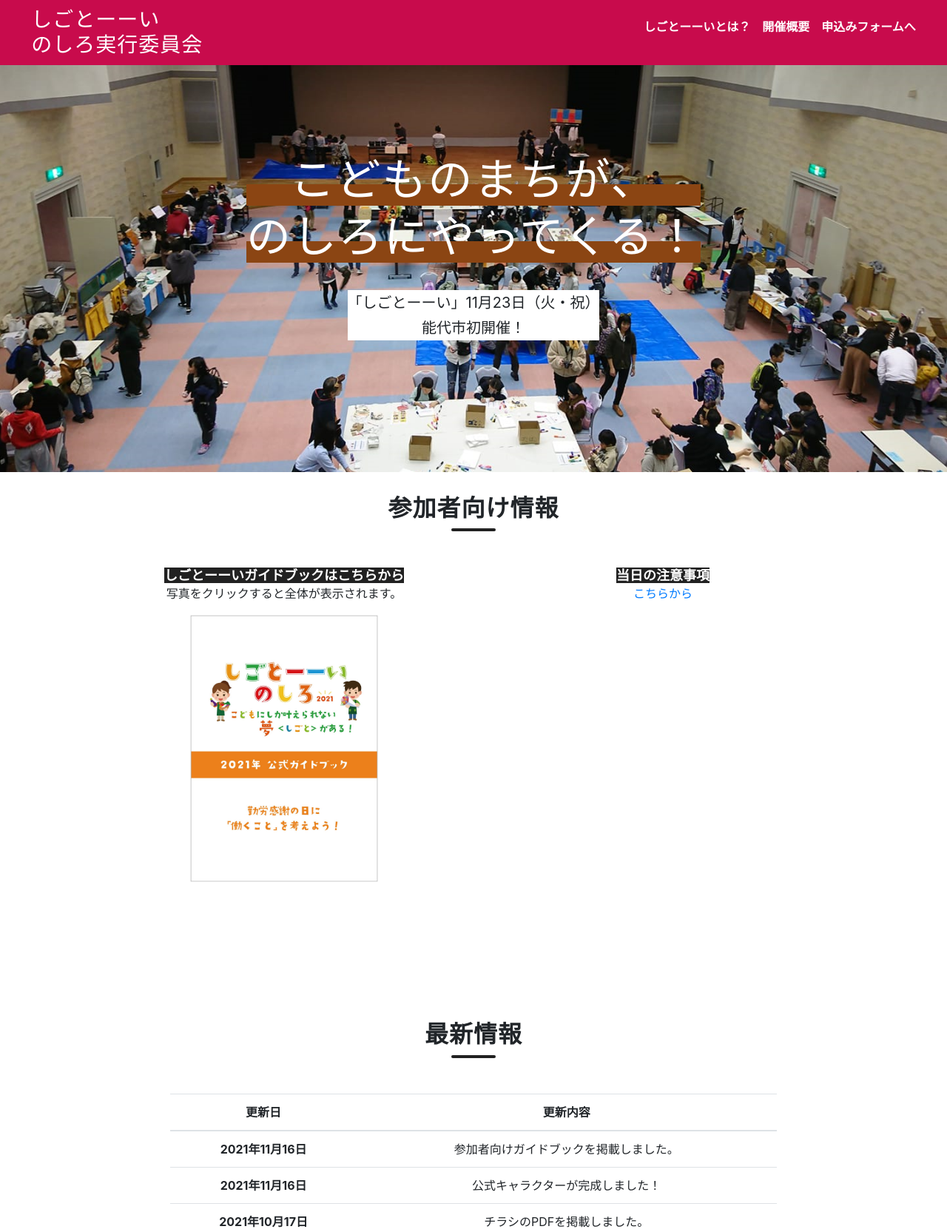
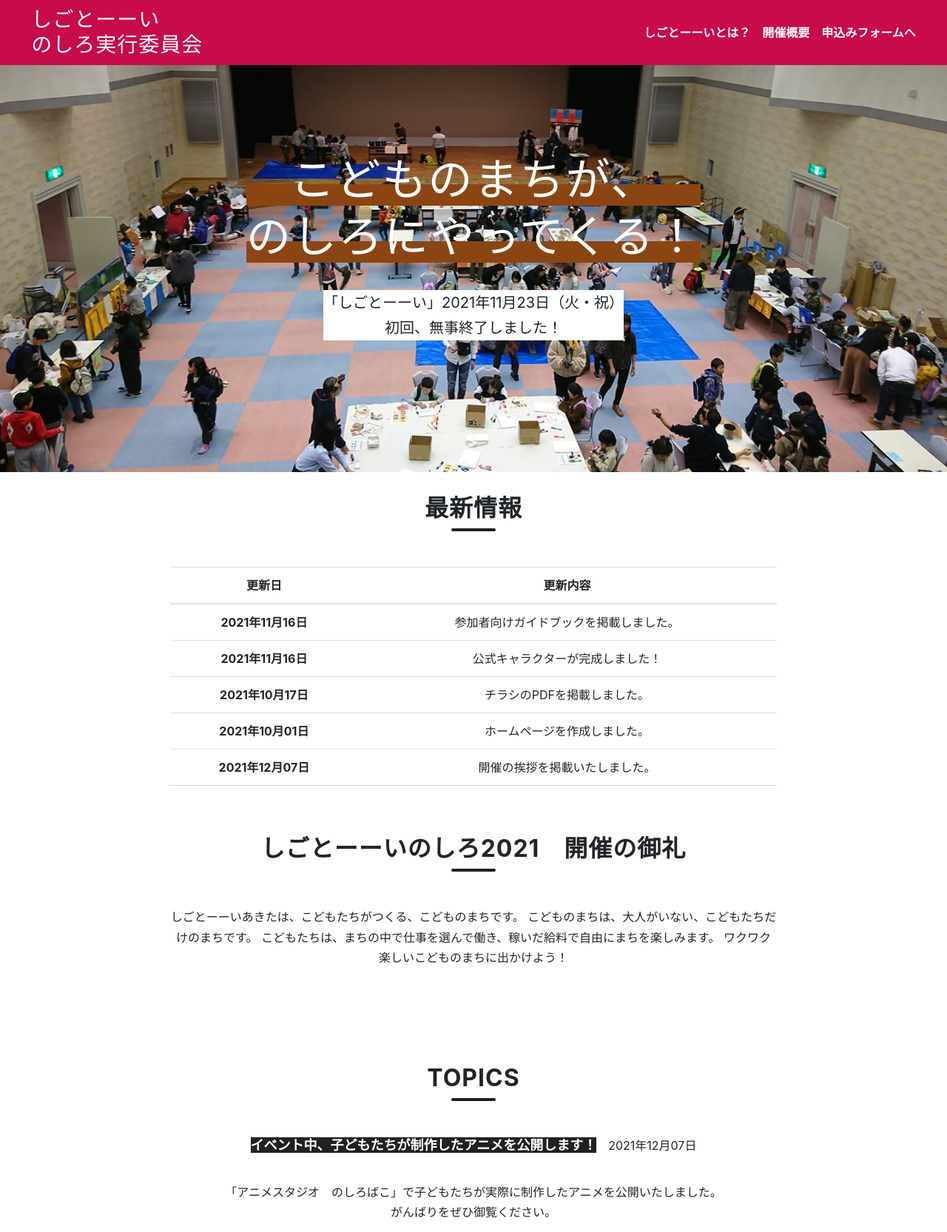
Before and after one commit to smatsus0814/shigoto--i_noshiro, a PHP site: page / in a window 1280 px wide. Shown: the top 1665 px of the page at 74% size. Run offline with PHP 8.4, Linux system fonts and the light colour scheme.

Commit message:
アニメ、開催の挨拶を追加

```diff
--- a/assets/css/style.css
+++ b/assets/css/style.css
@@ -202,7 +202,9 @@ html, body {
     margin: 0 auto;
   }
 }
+
 .gnav__list {
+  margin-bottom: 0;
   display: flex;
   align-items: center;
 }
@@ -654,6 +656,7 @@ li.price__item {
 }
 .recruit__desc {
   width: 80%;
+  margin-bottom: 48px !important;
   margin: 0 auto;
   line-height: 1.7;
   text-align: center;
--- a/index.html
+++ b/index.html
@@ -33,12 +33,13 @@
             <p>こどものまちが、</p>
             <p>のしろにやってくる！</p>
         </h2>
-        <p class="fv__desc"> 「しごとーーい」11月23日（火・祝）<br>能代市初開催！ </p>
+        <p class="fv__desc"> 「しごとーーい」2021年11月23日（火・祝）<br>初回、無事終了しました！ </p>
         <!-- /.container -->
       </div>
       <!-- /.fv -->
     </section>
 
+    <!---参加者向け情報---
     <section class="about" id="about">
       <div class="about__container section__container">
         <h2 class="about__ttl section__ttl">参加者向け情報</h2>
@@ -60,13 +61,9 @@
               <p class="about__subdesc"></p>
             </div>
         </ul>
-
-
-        <!-- /.container -->
       </div>
-      <!-- /.about -->
     </section>
-
+    ------->
 
     <section class="about" id="about">
       <div class="about__container section__container">
@@ -96,6 +93,11 @@
               <tr>
                 <th scope="row">2021年10月01日</th>
                 <td>ホームページを作成しました。</td>
+              </tr>
+              <tr>
+                <th scope="row">2021年12月07日</th>
+                <td>開催の挨拶を掲載いたしました。</td>
+              </tr>
             </tbody>
           </table>
           </div>
@@ -105,12 +107,46 @@
       <!-- /.about -->
     </section>
 
+    <section class="about" id="about">
+      <div class="about__container section__container">
+        <h2 class="about__ttl section__ttl">しごとーーいのしろ2021　開催の御礼</h2>
+        <p class="about__desc">しごとーーいあきたは、こどもたちがつくる、こどものまちです。
+          こどものまちは、大人がいない、こどもたちだけのまちです。
+          こどもたちは、まちの中で仕事を選んで働き、稼いだ給料で自由にまちを楽しみます。
+          ワクワク楽しいこどものまちに出かけよう！</p>
+      </div>
+
+      <!--
+          <ul class="about__list">
+          <li class="about__item">
+            <div class="about__img"><img src="assets/image/ugo.jpg" alt=""></div>
+            <div class="about__contents">
+              <h3 class="about__subttl">こどものまちの仕事</h3>
+              <p class="about__subdesc">こどものまちのお仕事は、お仕事案内所、銀行、デパートなどいろいろなお仕事があります。
+                こどもたちは好きな仕事を選んで働くことができます。
+                仕事をするとお金を稼ぐことができるよ。</p>
+            </div>
+          </li>
+        </ul>
+      -->
+      </section>
 
     <!-- TOPICS-->
     <section class="about" id="about">
       <div class="about__container section__container">
         <h2 class="about__ttl section__ttl">TOPICS</h2>
         <ul class="about__list">
+
+          <li class="about__item">
+            <div class="negimaru__contents">
+              <h3 class="about__subttl">イベント中、子どもたちが制作したアニメを公開します！</h3>　2021年12月07日
+              <p class="about__subdesc"><br>「アニメスタジオ　のしろばこ」で子どもたちが実際に制作したアニメを公開いたしました。<br>がんばりをぜひ御覧ください。</p>
+              <iframe width="800" height="450" src="https://www.youtube.com/embed/v0DD3AUeluc" title="YouTube video player"
+                      frameborder="0" allow="accelerometer; autoplay; clipboard-write; encrypted-media; gyroscope; picture-in-picture" allowfullscreen>
+              </iframe>
+            </div>
+          </li>
+
           <li class="about__item">
             <div class="negimaru__contents">
               <h3 class="about__subttl">【参加者向け情報】公式ガイドブックが完成しました！</h3>　2021年11月16日
@@ -125,6 +161,8 @@
             </div>
             <div class="negimaru__img"><img src="assets/image/negimaru.png" alt=""></div>
           </li>
+
+
         </ul>
         <!-- /.container -->
       </div>
@@ -149,6 +187,7 @@
                 仕事をするとお金を稼ぐことができるよ。</p>
             </div>
           </li>
+
           <li class="about__item">
             <div class="about__img is-2"><img src="assets/image/logo.jpg" alt=""></div>
             <div class="about__contents is-2">
@@ -233,9 +272,9 @@
     <section class="recruit" id="recruit">
       <div class="recruit__container section__container">
         <h2 class="recruit__ttl section__ttl">参加申込</h2>
-        <p class="recruit__desc"> 参加申込はこちらから！ </p>
-        <p class="recruit__desc" style="color: brown;"> 申込受付は満員御礼につき終了いたしました。来年のご参加を実行委員会一同、心からお待ち申し上げます。 </p>
-        <a href="https://forms.gle/v2KAHm9HTVBpfZaUA" class="recruit__more">申込みフォーム</a> </div>
+        <p class="recruit__desc"> 来年の参加申込情報は、開催が確定しましたら掲載いたします。お楽しみに！ </p>
+      <!--  <p class="recruit__desc" style="color: brown;"> 申込受付は満員御礼につき終了いたしました。来年のご参加を実行委員会一同、心からお待ち申し上げます。 </p> -->
+      <!--  <a href="https://forms.gle/v2KAHm9HTVBpfZaUA" class="recruit__more">申込みフォーム</a> </div> -->
     </section>
     <!-- /.main -->
   </main>
```
